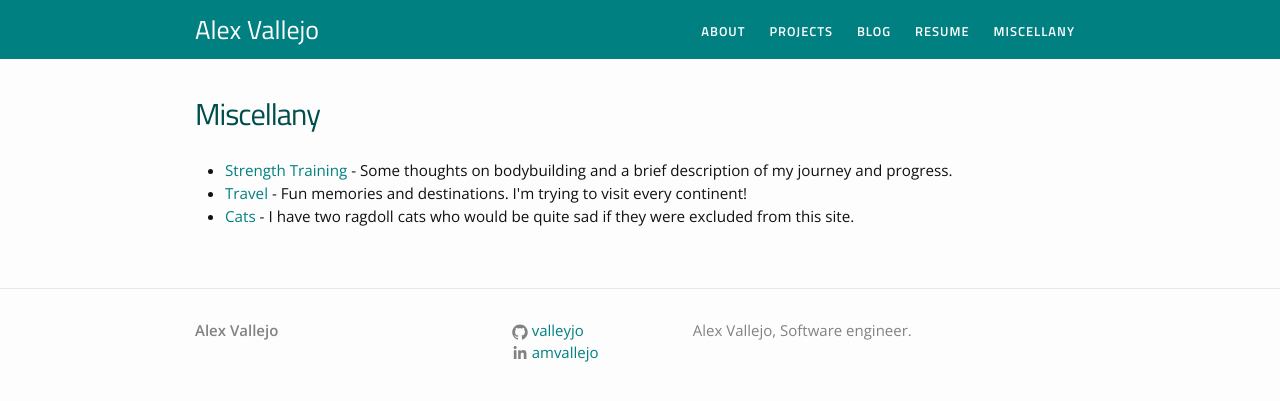
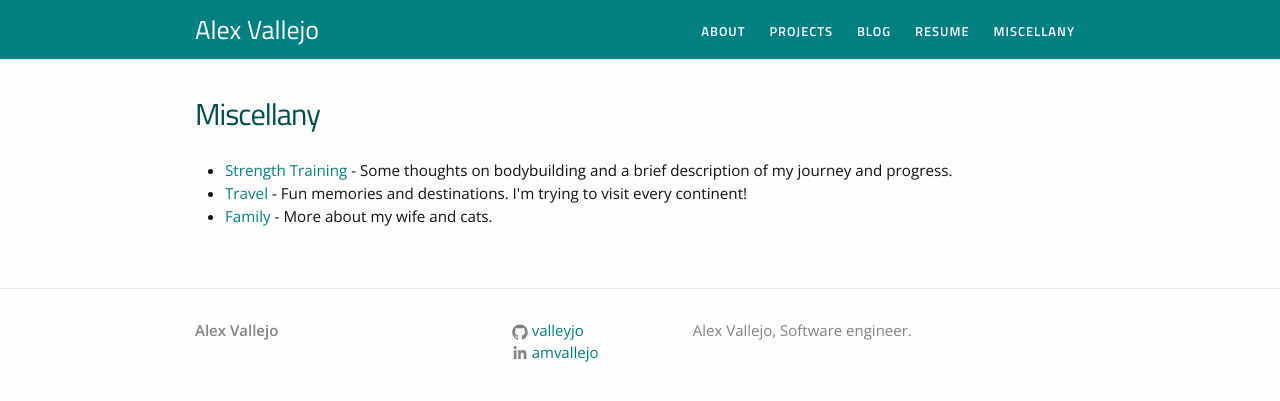
Before and after one commit to valleyjo/valleyjo.github.io, a Jekyll site: the page built from miscellany.md, in a window 1280 px wide. Shown: the top 401 px of the page. Built offline with Jekyll 4.4.1, drawn with Linux system fonts in a browser that asks for light colours.

Commit message:
Update misc page

```diff
--- a/miscellany.md
+++ b/miscellany.md
@@ -5,7 +5,7 @@ permalink: /miscellany/
 ---
 
 <ul>
-	<li><a href="strength-training">Strength Training</a> - Some thoughts on bodybuilding and a brief description of my journey and progress.</li>
-	<li><a href="travel">Travel</a> - Fun memories and destinations. I'm trying to visit every continent!</li>
-	<li><a href=cats>Cats</a> - I have two ragdoll cats who would be quite sad if they were excluded from this site.</li>
+  <li><a href="strength-training">Strength Training</a> - Some thoughts on bodybuilding and a brief description of my journey and progress.</li>
+  <li><a href="travel">Travel</a> - Fun memories and destinations. I'm trying to visit every continent!</li>
+  <li><a href="family">Family</a> - More about my wife and cats.</li>
 </ul>
```
